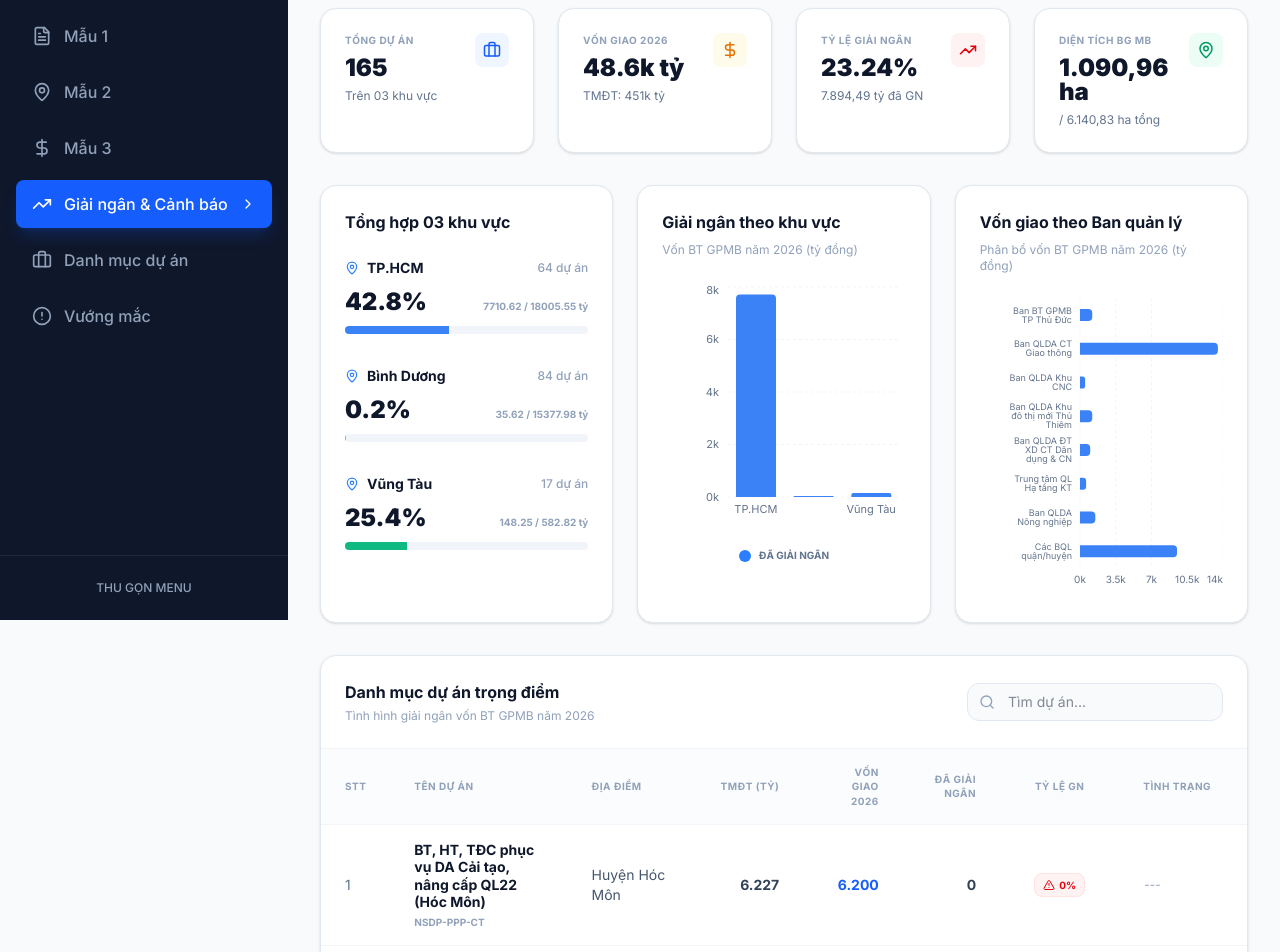
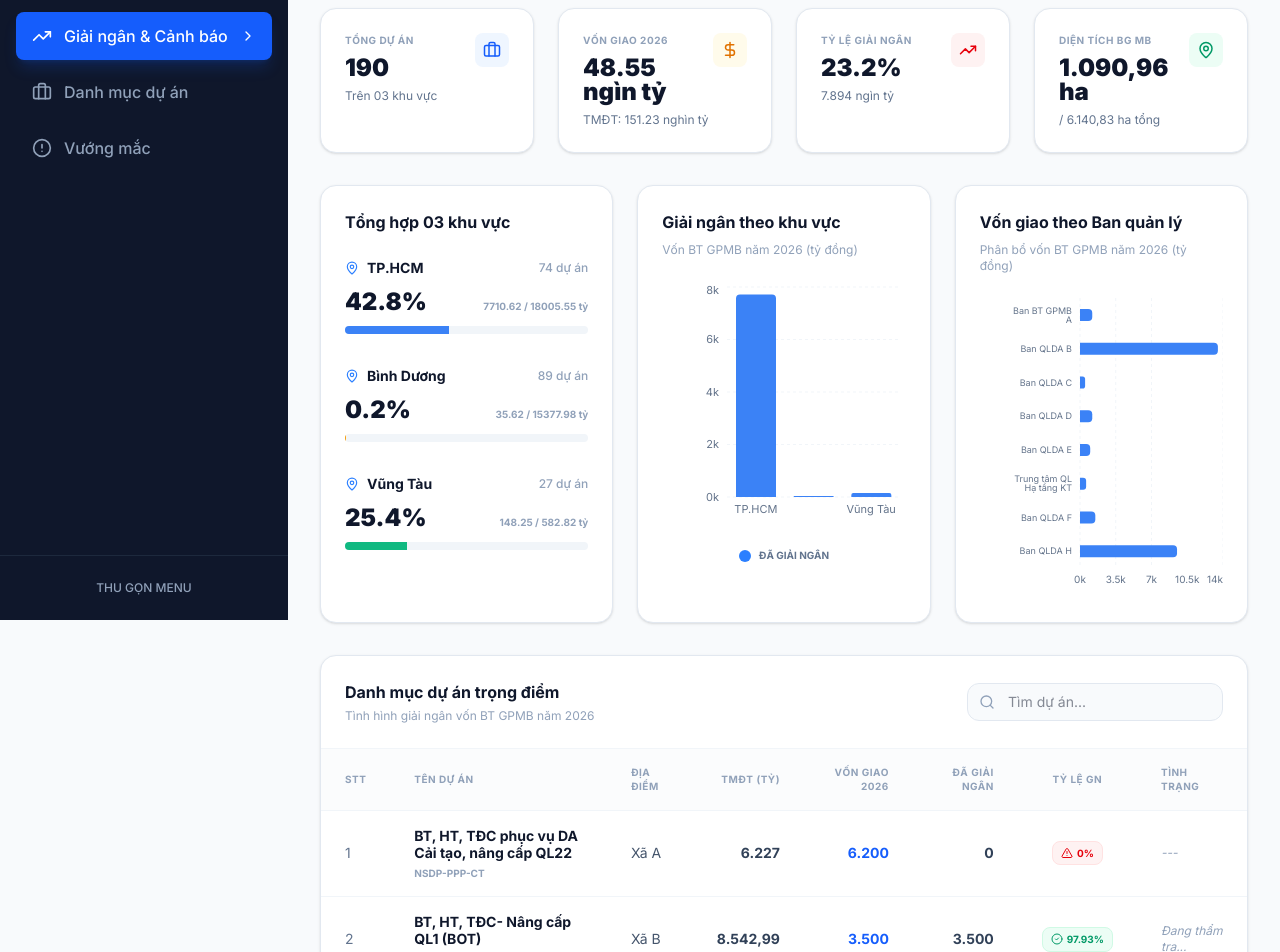
Before and after one commit to hs5011/BTTDC, a React (Vite) app: page /reports/disbursement in a window 1280 px wide. Shown: the part 180-1132 px from the top of the page. Built offline with nearby package versions, Linux system fonts and the light colour scheme.

Commit message:
first commit

```diff
--- a/src/App.tsx
+++ b/src/App.tsx
@@ -109,9 +109,9 @@ export default function App() {
 
   const menuItems = [
     { icon: LayoutDashboard, label: 'Dashboard toàn thành phố', to: '/' },
-    { icon: FileText, label: 'Mẫu 1', to: '/reports/legal' },
+    /*{ icon: FileText, label: 'Mẫu 1', to: '/reports/legal' },
     { icon: MapPin, label: 'Mẫu 2', to: '/reports/inventory' },
-    { icon: DollarSign, label: 'Mẫu 3', to: '/reports/payment' },
+    { icon: DollarSign, label: 'Mẫu 3', to: '/reports/payment' },*/
     { icon: TrendingUp, label: 'Giải ngân & Cảnh báo', to: '/reports/disbursement' },
     { icon: Briefcase, label: 'Danh mục dự án', to: '/projects' },
     { icon: AlertCircle, label: 'Vướng mắc', to: '/issues' },
--- a/src/pages/DisbursementReport.tsx
+++ b/src/pages/DisbursementReport.tsx
@@ -51,28 +51,28 @@ export default function DisbursementReport() {
   }, []);
 
   const regionData = [
-    { name: 'TP.HCM', projects: 64, progress: 42.8, disbursed: 7710.62, total: 18005.55, color: '#3b82f6' },
-    { name: 'Bình Dương', projects: 84, progress: 0.2, disbursed: 35.62, total: 15377.98, color: '#f59e0b' },
-    { name: 'Vũng Tàu', projects: 17, progress: 25.4, disbursed: 148.25, total: 582.82, color: '#10b981' },
+    { name: 'TP.HCM', projects: 74, progress: 42.8, disbursed: 7710.62, total: 18005.55, color: '#3b82f6' },
+    { name: 'Bình Dương', projects: 89, progress: 0.2, disbursed: 35.62, total: 15377.98, color: '#f59e0b' },
+    { name: 'Vũng Tàu', projects: 27, progress: 25.4, disbursed: 148.25, total: 582.82, color: '#10b981' },
   ];
 
   const boardData = [
-    { name: 'Ban BT GPMB TP Thủ Đức', value: 1200 },
-    { name: 'Ban QLDA CT Giao thông', value: 13500 },
-    { name: 'Ban QLDA Khu CNC', value: 500 },
-    { name: 'Ban QLDA Khu đô thị mới Thủ Thiêm', value: 1200 },
-    { name: 'Ban QLDA ĐT XD CT Dân dụng & CN', value: 1000 },
+    { name: 'Ban BT GPMB A', value: 1200 },
+    { name: 'Ban QLDA B', value: 13500 },
+    { name: 'Ban QLDA C', value: 500 },
+    { name: 'Ban QLDA D', value: 1200 },
+    { name: 'Ban QLDA E', value: 1000 },
     { name: 'Trung tâm QL Hạ tầng KT', value: 600 },
-    { name: 'Ban QLDA Nông nghiệp', value: 1500 },
-    { name: 'Các BQL quận/huyện', value: 9500 },
+    { name: 'Ban QLDA F', value: 1500 },
+    { name: 'Ban QLDA H', value: 9500 },
   ];
 
   const projectTable = [
     {
       id: 1,
-      name: 'BT, HT, TĐC phục vụ DA Cải tạo, nâng cấp QL22 (Hóc Môn)',
+      name: 'BT, HT, TĐC phục vụ DA Cải tạo, nâng cấp QL22 ',
       code: 'NSDP-PPP-CT',
-      location: 'Huyện Hóc Môn',
+      location: 'Xã A',
       tmdt: '6.227',
       capital: '6.200',
       disbursed: '0',
@@ -81,14 +81,14 @@ export default function DisbursementReport() {
     },
     {
       id: 2,
-      name: 'BT, HT, TĐC huyện Bình Chánh - Nâng cấp QL1 (BOT)',
+      name: 'BT, HT, TĐC- Nâng cấp QL1 (BOT)',
       code: 'NSDP-PPP-CT',
-      location: 'Xã Tân Nhựt, xã Bình Chánh',
+      location: 'Xã B',
       tmdt: '8.542,99',
       capital: '3.500',
       disbursed: '3.500',
       rate: 97.93,
-      status: 'Phường Bình Đông: Đang thẩm tr...'
+      status: 'Đang thẩm tra...'
     }
   ];
 
@@ -112,22 +112,22 @@ export default function DisbursementReport() {
       <div className="grid grid-cols-1 md:grid-cols-2 lg:grid-cols-4 gap-6">
         <StatCard
           title="TỔNG DỰ ÁN"
-          value="165"
+          value="190"
           subValue="Trên 03 khu vực"
           icon={Briefcase}
           color="bg-blue-50 text-blue-600"
         />
         <StatCard
           title="VỐN GIAO 2026"
-          value="48.6k tỷ"
-          subValue="TMĐT: 451k tỷ"
+          value="48.55 ngìn tỷ"
+          subValue="TMĐT: 151.23 nghìn tỷ"
           icon={DollarSign}
           color="bg-amber-50 text-amber-600"
         />
         <StatCard
           title="TỶ LỆ GIẢI NGÂN"
-          value="23.24%"
-          subValue="7.894,49 tỷ đã GN"
+          value="23.2%"
+          subValue="7.894 ngìn tỷ"
           icon={TrendingUp}
           color="bg-red-50 text-red-600"
         />
```
